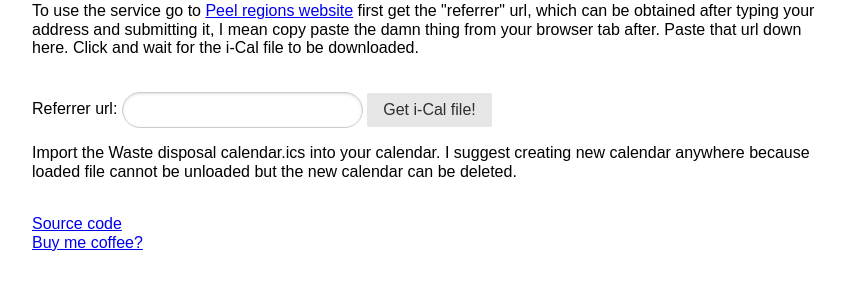
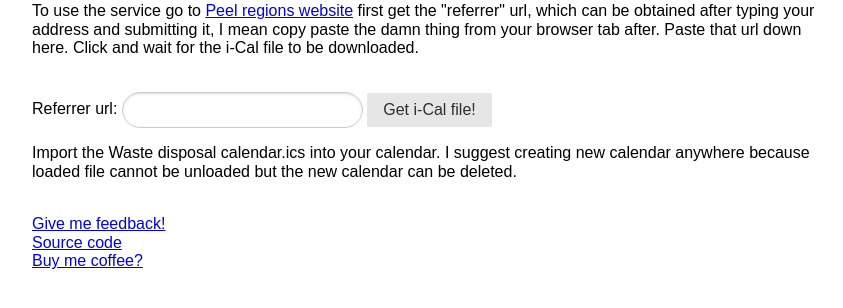
Before and after one commit to justinjk007/Peel-Region-Waste-Cal, a Flask app: page / in a window 1280 px wide. Shown: the part 215-523 px from the top of the page, without its empty margins (208-1051 px from the left). Run offline with Flask 2, Linux system fonts and the light colour scheme; some libraries are stand-ins or nearby versions.

Commit message:
Added feedback link

```diff
--- a/templates/index.html
+++ b/templates/index.html
@@ -51,6 +51,7 @@
       can be deleted.
       </p>
       <br/>
+      <a href="mailto:justinjoseph0007@gmail.com">Give me feedback!</a> <br/>
       <a href="https://github.com/justinjk007/Peel-Region-Waste-Cal"> Source code </a> <br/>
       <a href="https://www.paypal.me/justinjk007?locale.x=en_US"> Buy me coffee? </a>
     </div>
```
Also changed, not shown: 1 other file.
